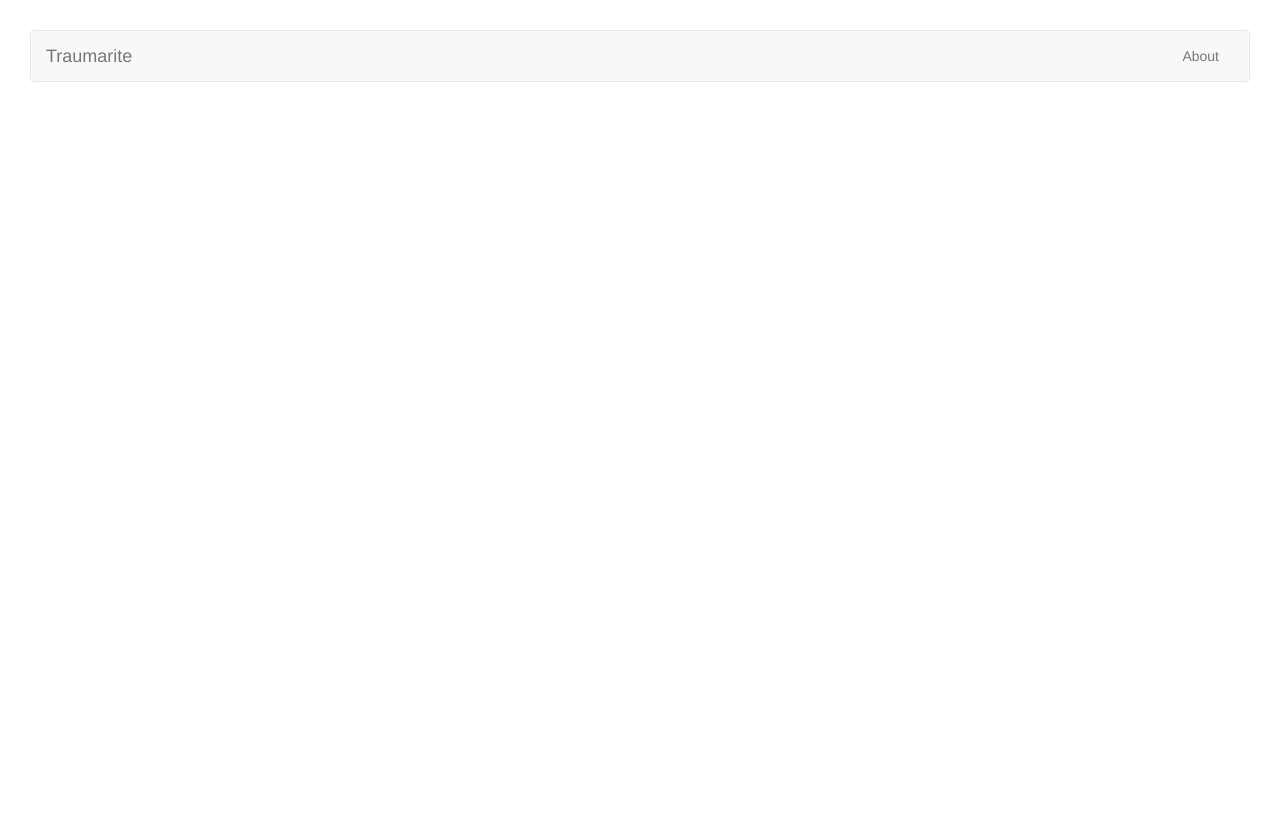
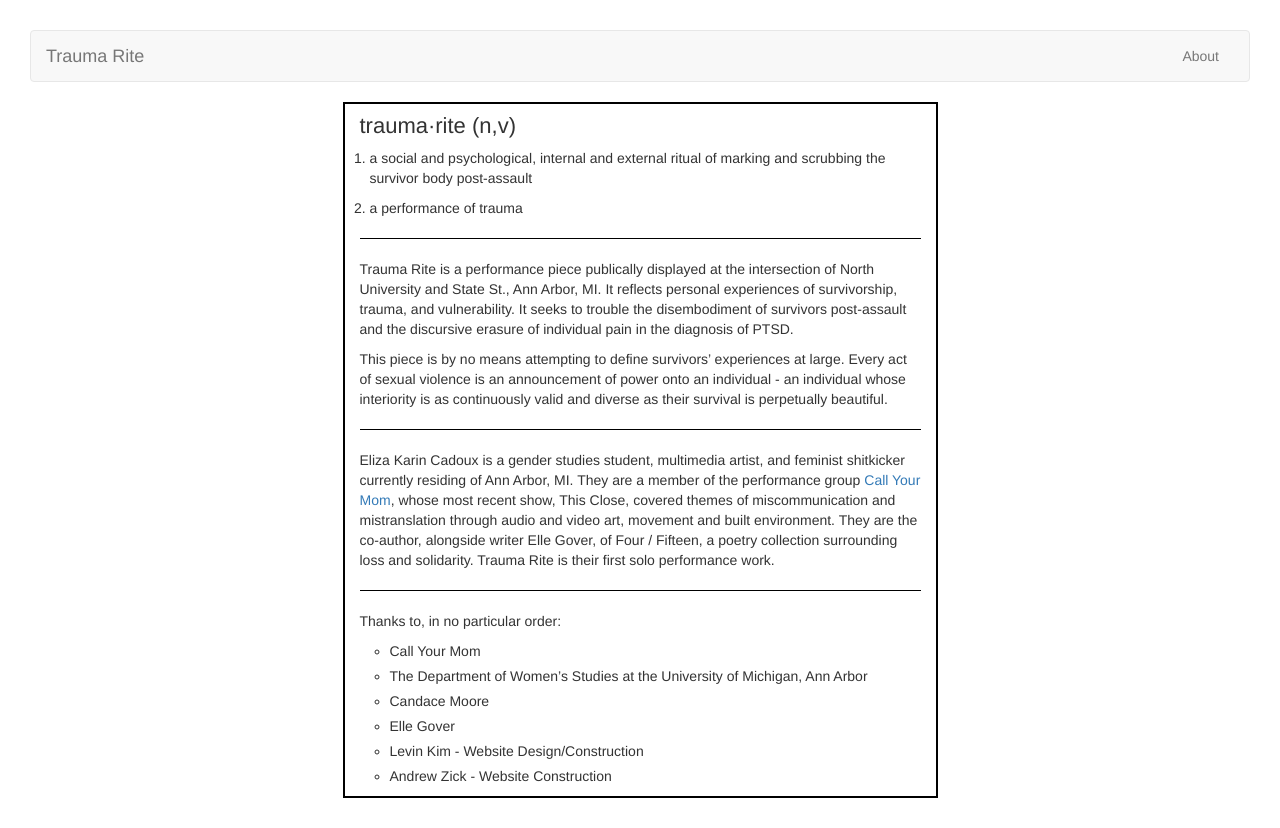
Before and after one commit to aezick/traumarite, a website: page react-tutorial/public/about.html in a window 1280 px wide. Before the commit the page ends 800 px from the top, so only its background shows below. Drawn offline with nearby package versions, Linux system fonts and the light colour scheme.

Commit message:
Removed author field, started styling about page

```diff
--- a/react-tutorial/public/about.html
+++ b/react-tutorial/public/about.html
@@ -4,6 +4,7 @@
 	  <meta charset="utf-8">
 	  <title>Traumarite</title>
 	  <link rel="stylesheet" href="/css/base.css" />
+	  <link rel="stylesheet" href="/css/about.css" />
 	  <link rel="stylesheet" href="https://maxcdn.bootstrapcdn.com/bootstrap/3.3.7/css/bootstrap.min.css" integrity="sha384-BVYiiSIFeK1dGmJRAkycuHAHRg32OmUcww7on3RYdg4Va+PmSTsz/K68vbdEjh4u" crossorigin="anonymous" />
 	</head>
 	<body>
@@ -17,7 +18,7 @@
 	          <span class="icon-bar"></span>
 	          <span class="icon-bar"></span>
 	        </button>
-	        <a class="navbar-brand" href="/rite/">Traumarite</a>
+	        <a class="navbar-brand" href="/rite/">Trauma Rite</a>
 	      </div>
 
 	      <div class="collapse navbar-collapse" id="bs-example-navbar-collapse-1">
@@ -27,6 +28,30 @@
 	      </div><!-- /.navbar-collapse -->
 	    </div><!-- /.container-fluid -->
 	  </nav>
-	  <div id="content"></div>
+	  <div class="container-fluid">
+		  <div class="col-sm-2 col-md-3"></div>
+		  <div id="definition" class="col-sm-8 col-md-6">
+		  	<h6>trauma·rite (n,v)</h6>
+		  	<ol>
+		  		<li><p>a social and psychological, internal and external ritual of marking and scrubbing the survivor body post-assault</p></li>
+		  		<li><p>a performance of trauma</p></li>
+		  	</ol>
+		  	<hr>
+		  	<p>Trauma Rite is a performance piece publically displayed at the intersection of North University and State St., Ann Arbor, MI. It reflects personal experiences of survivorship, trauma, and vulnerability. It seeks to trouble the disembodiment of survivors post-assault and the discursive erasure of individual pain in the diagnosis of PTSD.</p>
+		  	<p>This piece is by no means attempting to define survivors’ experiences at large. Every act of sexual violence is an announcement of power onto an individual - an individual whose interiority is as continuously valid and diverse as their survival is perpetually beautiful.</p>
+		  	<hr>
+		  	<p>Eliza Karin Cadoux is a gender studies student, multimedia artist, and feminist shitkicker currently residing of Ann Arbor, MI. They are a member of the performance group <a href="http://emmasbergman.com/this-close-2016/" title="">Call Your Mom</a>, whose most recent show, This Close, covered themes of miscommunication and mistranslation through audio and video art, movement and built environment. They are the co-author, alongside writer Elle Gover, of Four / Fifteen, a poetry collection surrounding loss and solidarity. Trauma Rite is their first solo performance work.</p>
+		  	<hr>
+		  	<p>Thanks to, in no particular order:</p>
+		  	<ul>
+		  		<li>Call Your Mom</li>
+		  		<li>The Department of Women’s Studies at the University of Michigan, Ann Arbor</li>
+		  		<li>Candace Moore</li>
+		  		<li>Elle Gover</li>
+		  		<li>Levin Kim - Website Design/Construction</li>
+		  		<li>Andrew Zick - Website Construction</li>
+		  	</ul>
+		  </div>
+		</div>
 	</body>
 </html>
--- /dev/null
+++ b/react-tutorial/public/css/about.css
@@ -0,0 +1,23 @@
+#definition {
+	border: solid;
+	border-width: 2px;
+	border-color: black;
+}
+
+#definition h6 {
+	font-size: 22px;
+}
+
+#definition ol {
+	padding-left: 10px;
+}
+
+#definition hr {
+	border-width: 1px;
+	border-color: black;
+}
+
+#definition ul li {
+	list-style-type: circle;
+	margin: 5px 0px;
+}
```
Also changed, not shown: react-tutorial/comments.json (+2 -23 lines), react-tutorial/public/index.html (+3 -10 lines), react-tutorial/public/landing_page.html (+3 -3 lines), react-tutorial/public/scripts/example.js (+5 -18 lines).
